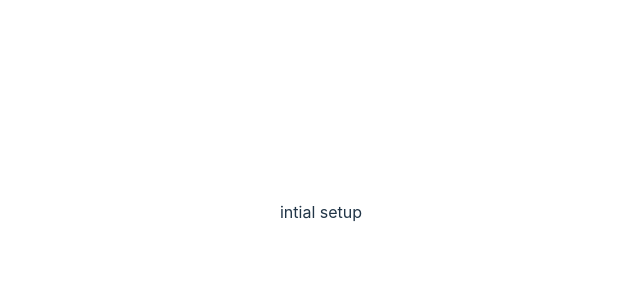
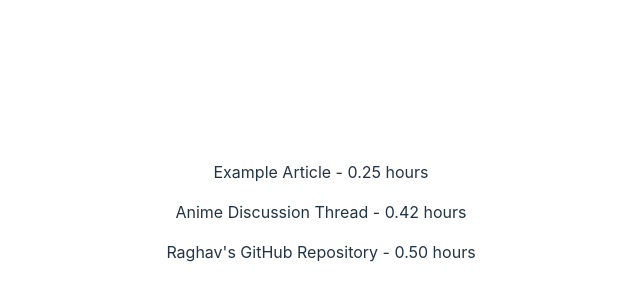
Before and after one commit to RaghavSharma19/productive-meter-ext, a React (Vite) app: page / in a window 1280 px wide. Shown: the part 188-488 px from the top of the page, without its empty margins (319-959 px from the left). Built offline with nearby package versions, Linux system fonts and the light colour scheme.

Commit message:
created sample data hours

```diff
--- a/package.json
+++ b/package.json
@@ -23,6 +23,6 @@
     "eslint-plugin-react-hooks": "^5.0.0",
     "eslint-plugin-react-refresh": "^0.4.16",
     "globals": "^15.14.0",
-    "vite": "^6.0.5"
+    "vite": "^6.0.11"
   }
 }
--- a/src/App.jsx
+++ b/src/App.jsx
@@ -1,16 +1,20 @@
 import { useState } from 'react'
-
+import data1 from './data.json'; // Correct way to import JSON
 import './App.css'
 
 function App() {
-  const [count, setCount] = useState(0)
 
   return (
+    <>
 
-    <>
-    <text>intial setup</text>
+      {data1.webpageData.map((element, index) => (
+        <div key={index}>
+          <p>{element.title} - {(element.duration/3600).toFixed(2)} hours </p>
+        </div>
+      ))}
+
     </>
-  )
+  );
 }
 
 export default App
--- /dev/null
+++ b/src/data.json
@@ -0,0 +1,28 @@
+{
+    "webpageData": [
+      {
+        "url": "https://www.example.com/article",
+        "domain": "example.com",
+        "title": "Example Article",
+        "startTime": "2025-02-03T10:00:00Z",
+        "endTime": "2025-02-03T10:15:00Z",
+        "duration": 900
+      },
+      {
+        "url": "https://www.animeforum.com/discussion",
+        "domain": "animeforum.com",
+        "title": "Anime Discussion Thread",
+        "startTime": "2025-02-03T10:20:00Z",
+        "endTime": "2025-02-03T10:45:00Z",
+        "duration": 1500
+      },
+      {
+        "url": "https://www.github.com/RaghavRepo",
+        "domain": "github.com",
+        "title": "Raghav's GitHub Repository",
+        "startTime": "2025-02-03T11:00:00Z",
+        "endTime": "2025-02-03T11:30:00Z",
+        "duration": 1800
+      }
+    ]
+  }
```
Also changed, not shown: 1 other file (tests, documents, lock files or other folders).
